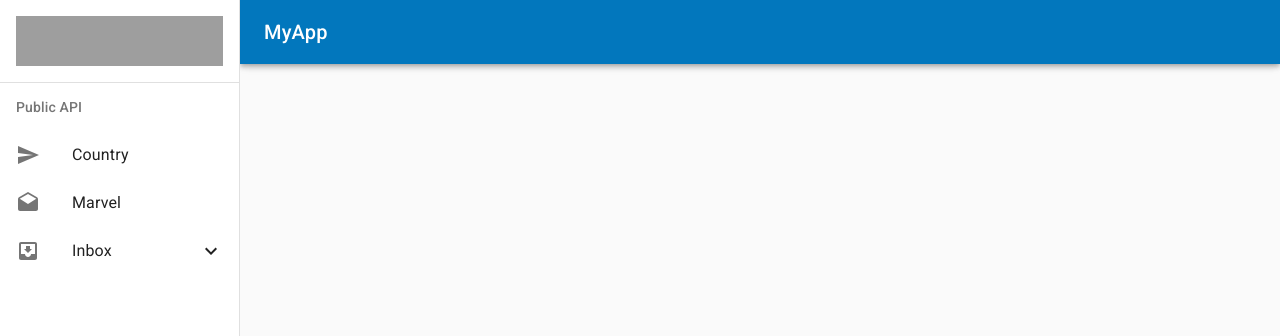
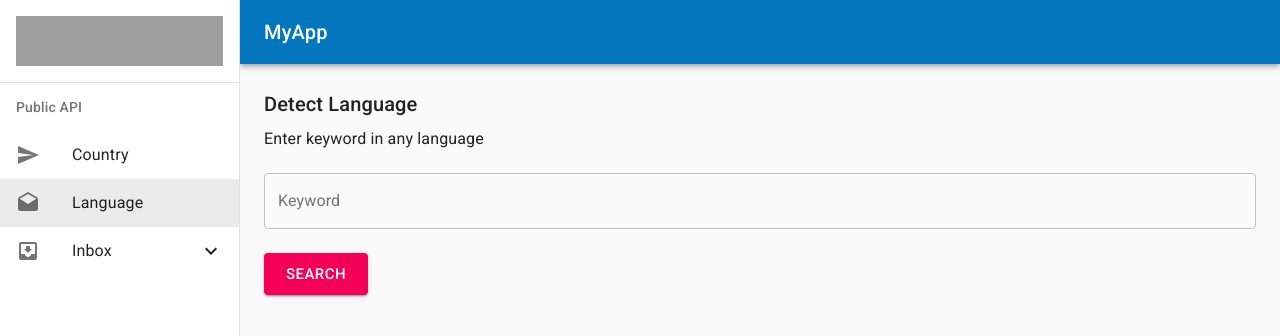
Before and after one commit to kevingio/react-pwa, a React (Create React App) app: page /language in a window 1280 px wide. Shown: the top 336 px of the page. Built offline with nearby package versions, Linux system fonts and the light colour scheme; grey boxes are pictures that could not be loaded.

Commit message:
Translate API Test

```diff
--- a/src/App.js
+++ b/src/App.js
@@ -4,6 +4,7 @@ import { BrowserRouter as Router, Route, Switch } from 'react-router-dom';
 
 import AppBar from './Components/AppToolbar/AppToolbar';
 import Country from './Components/Country/Country';
+import Language from './Components/Language/Language';
 import { makeStyles } from '@material-ui/core/styles';
 
 const useStyles = makeStyles(theme => ({
@@ -28,6 +29,7 @@ function App() {
           <Switch>
             <Route path="/" exact component={Home} />
             <Route path="/country" component={Country} />
+            <Route path="/language" component={Language} />
           </Switch>
         </div>
       </div>
--- a/src/Components/AppToolbar/AppToolbar.js
+++ b/src/Components/AppToolbar/AppToolbar.js
@@ -122,14 +122,14 @@ function ButtonAppBar(props) {
         <ListItem
           button
           component={Link}
-          to="/marvel"
-          selected={selected === '/marvel' || window.location.pathname === '/marvel'}
-          onClick={event => handleListItemClick(event, '/marvel')}
+          to="/language"
+          selected={selected === '/language' || window.location.pathname === '/language'}
+          onClick={event => handleListItemClick(event, '/language')}
           >
           <ListItemIcon>
             <DraftsIcon />
           </ListItemIcon>
-          <ListItemText primary="Marvel" />
+          <ListItemText primary="Language" />
         </ListItem>
         <ListItem button onClick={handleClick}>
           <ListItemIcon>
--- /dev/null
+++ b/src/Components/Language/Language.js
@@ -0,0 +1,104 @@
+import React from 'react';
+import axios from 'axios';
+import './../../App.css';
+import Grid from '@material-ui/core/Grid';
+import TextField from '@material-ui/core/TextField';
+import Button from '@material-ui/core/Button';
+import Typography from '@material-ui/core/Typography';
+
+export default class Language extends React.Component {
+  constructor(props) {
+    super(props);
+
+    // Establish our state
+    this.state = {
+      keyword: '',
+      country: null,
+      detectLang: null
+    }
+
+    this.handleChange = this.handleChange.bind(this)
+    this.detectLanguage = this.detectLanguage.bind(this)
+  }
+
+  componentDidMount() {
+    // let DetectLanguage = require('detectlanguage');
+    // let detectLang = new DetectLanguage({
+    //   key: process.env.REACT_APP_TRANSLATE_API_KEY,
+    //   // ssl: false
+    // });
+    // console.log(detectLang)
+    // var dataSimple = "I am a Teapot and a Submarine";
+    // detectLang.detect(dataSimple, function (error, result) {
+    //   console.log(JSON.stringify(result));
+    // });
+    // this.setState({
+    //   detectLang: detectLang
+    // })
+  }
+
+  handleChange(e) {
+    this.setState({
+      keyword: e.target.value
+    })
+  }
+
+  detectLanguage(event) {
+    event.preventDefault();
+    if (this.state.keyword !== '') {
+      console.log(this.state.keyword)
+      axios.post('https://ws.detectlanguage.com/0.2/detect', { q: this.state.keyword }, {
+        headers: {
+          'Access-Control-Allow-Origin': '*',
+          'Authorization': 'Bearer ' + process.env.REACT_APP_TRANSLATE_API_KEY,
+          'Content-Type': 'application/json'
+        }
+      }).then((response) => {
+        this.setState({ country: response.data.detections[0].language });
+        console.log(response.data)
+      }).catch(() => {
+        this.setState({ country: null })
+      })
+    }
+  }
+
+  render() {
+    return (
+      <div>
+        <Typography variant="h6" gutterBottom>
+          Detect Language
+        </Typography>
+        <Typography variant="body1" gutterBottom>
+          Enter keyword in any language
+        </Typography>
+        <form noValidate autoComplete="off" onSubmit={this.detectLanguage}>
+          <Grid container spacing={2}>
+            <Grid item xs={12}>
+              <TextField
+                id="standard-name"
+                label="Keyword"
+                value={this.state.keyword}
+                margin="normal"
+                variant="outlined"
+                onChange={this.handleChange}
+                fullWidth
+              />
+            </Grid>
+            <Grid item xs={12}>
+              <Button type="submit" variant="contained" color="secondary" size="large" onClick={this.detectLanguage}>
+                Search
+              </Button>
+            </Grid>
+          </Grid>
+        </form>
+        {
+          this.state.country ? (
+            <Typography variant="h6" gutterBottom style={{ marginTop: '20px' }}>
+              Search Result: &nbsp; { this.state.country }
+            </Typography>
+          ) : null
+        }
+      </div>
+    )
+  }
+}
```
Also changed, not shown: 13 other files (tests, documents, lock files or other folders).
